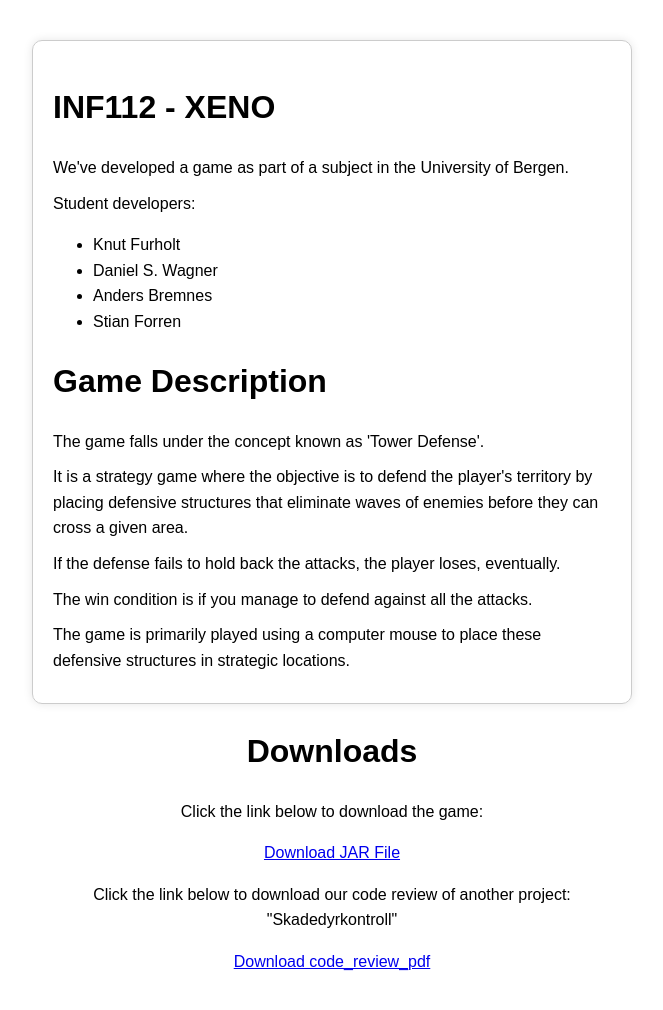
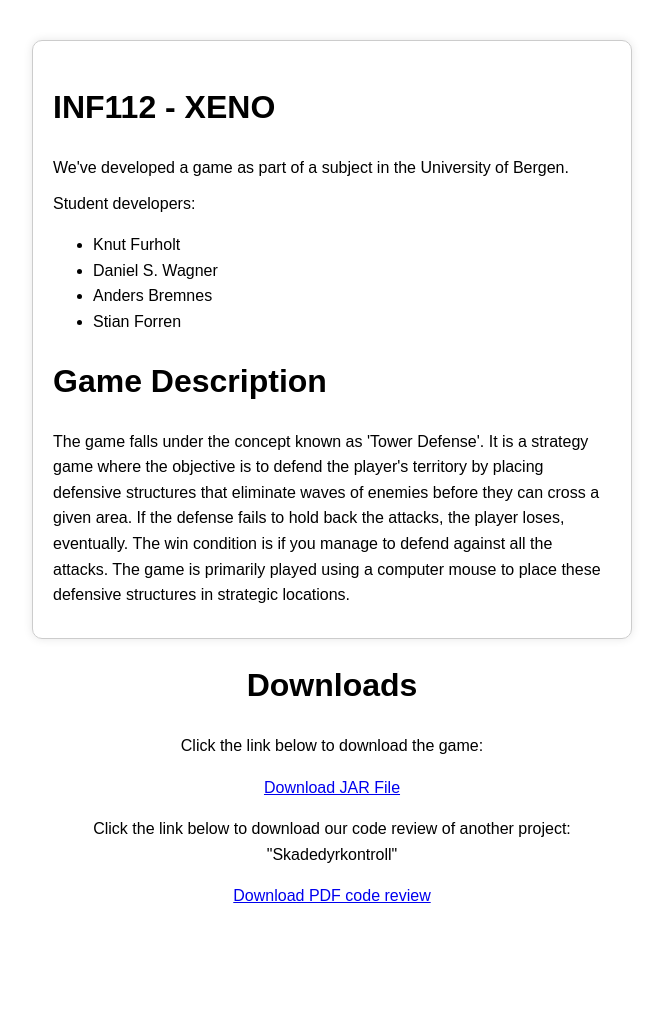
Before and after one commit to KnutFurholt/INF112-webpage, a plain HTML site: page index.html in a window 1280 px wide. Shown: the whole page, without its empty margins (308-971 px from the left). After the commit the page ends 949 px from the top, so only its background shows below. Drawn offline with Linux system fonts and the light colour scheme.

Commit message:
Update index.html

```diff
--- a/index.html
+++ b/index.html
@@ -47,11 +47,13 @@
                 <li>Stian Forren</li>
             </ul>
             <h1>Game Description</h1>
-            <p>The game falls under the concept known as 'Tower Defense'.</p>
-            <p>It is a strategy game where the objective is to defend the player's territory by placing defensive structures that eliminate waves of enemies before they can cross a given area.</p>
-            <p>If the defense fails to hold back the attacks, the player loses, eventually.</p>
-            <p>The win condition is if you manage to defend against all the attacks.</p>
-            <p>The game is primarily played using a computer mouse to place these defensive structures in strategic locations.</p>
+            <p>
+                The game falls under the concept known as 'Tower Defense'.
+                It is a strategy game where the objective is to defend the player's territory by placing defensive structures that eliminate waves of enemies before they can cross a given area.
+                If the defense fails to hold back the attacks, the player loses, eventually.
+                The win condition is if you manage to defend against all the attacks.
+                The game is primarily played using a computer mouse to place these defensive structures in strategic locations.
+            </p>
         </div>
         <div class="download-section">
             <h1>Downloads </h1>
@@ -59,7 +61,7 @@
             <a href="xeno.jar" download>Download JAR File</a>
 
             <p>Click the link below to download our code review of another project: "Skadedyrkontroll" </p>
-            <a href="code_review_skadedyrkontroll.pdf" download>Download code_review_pdf</a>
+            <a href="code_review_skadedyrkontroll.pdf" download>Download PDF code review</a>
         </div>
     </div>
 </body>
```
